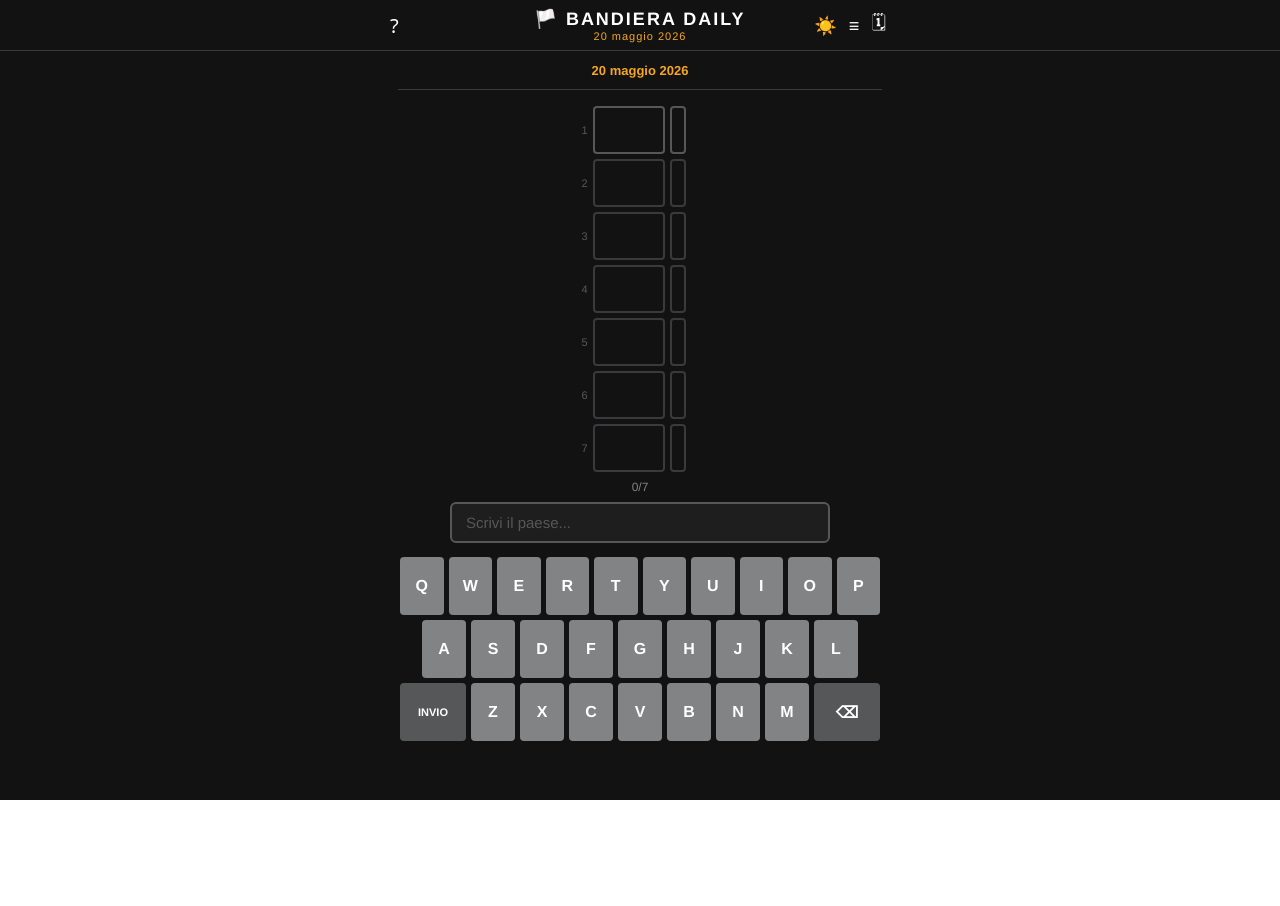
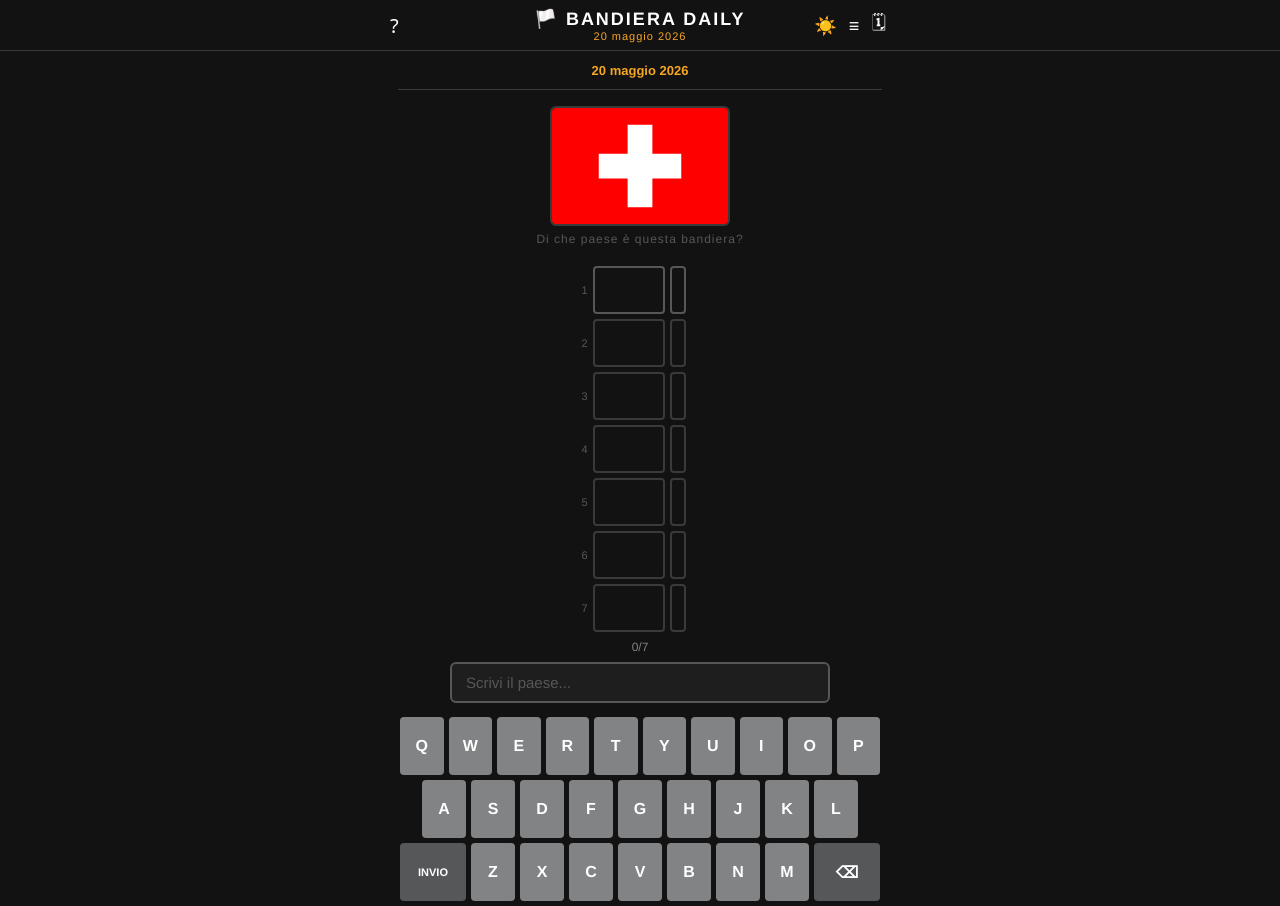
Before and after one commit to Zappo02/indovinalabandiera, a React (Vite) app: page / in a window 1280 px wide. Before the commit the page ends 800 px from the top, so only its background shows below. Built offline with nearby package versions, Linux system fonts and the light colour scheme.

Commit message:
Update App.jsx

```diff
--- a/src/App.jsx
+++ b/src/App.jsx
@@ -178,6 +178,16 @@ function GameBoard({ dateStr, onBack, isDark, C }) {
         <div style={{ flex: 1, textAlign: isToday ? 'center' : 'left' }}>
           <span style={{ fontSize: 13, color: '#f5a623', fontWeight: 600 }}>{formatDate(dateStr)}</span>
           {!isToday && <span style={{ fontSize: 12, color: C.textMuted, marginLeft: 8 }}>Archivio</span>}
+        </div>
+      </div>
+
+      {/* Bandiera da indovinare */}
+      <div style={{ display: 'flex', flexDirection: 'column', alignItems: 'center', margin: '12px 0 8px' }}>
+        <div style={{ width: 180, height: 120, borderRadius: 6, overflow: 'hidden', border: `2px solid ${C.headerBorder}`, background: C.cellEmpty }}>
+          <span className={`fi fi-${country.code}`} style={{ width: '100%', height: '100%', backgroundSize: 'cover', backgroundPosition: 'center', display: 'block' }} />
+        </div>
+        <div style={{ fontSize: 12, color: C.textMuted, marginTop: 6, letterSpacing: 1 }}>
+          {game.done ? (game.won ? '✓ Indovinato!' : `Risposta: ${country.name}`) : 'Di che paese è questa bandiera?'}
         </div>
       </div>
 
```
